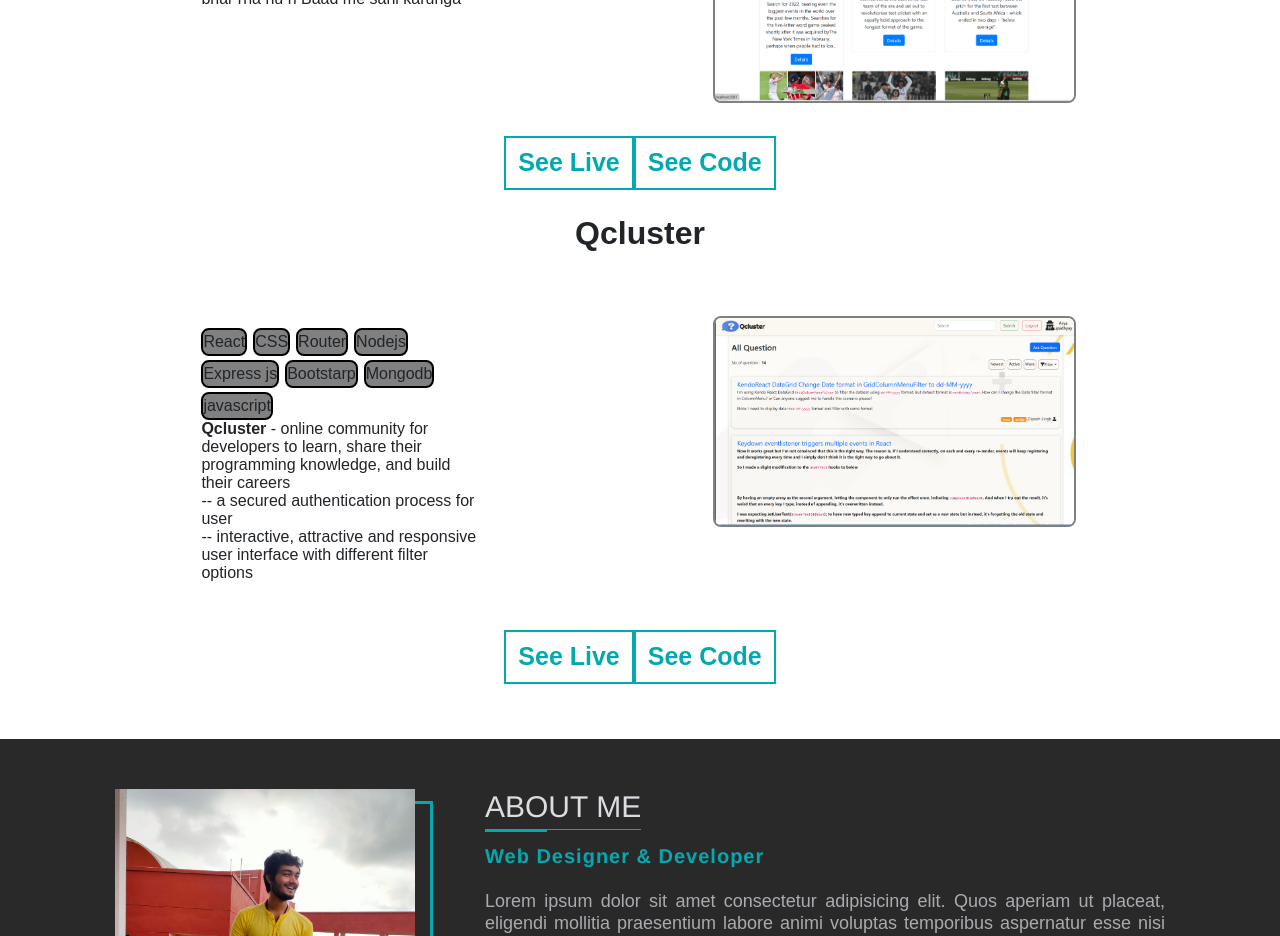
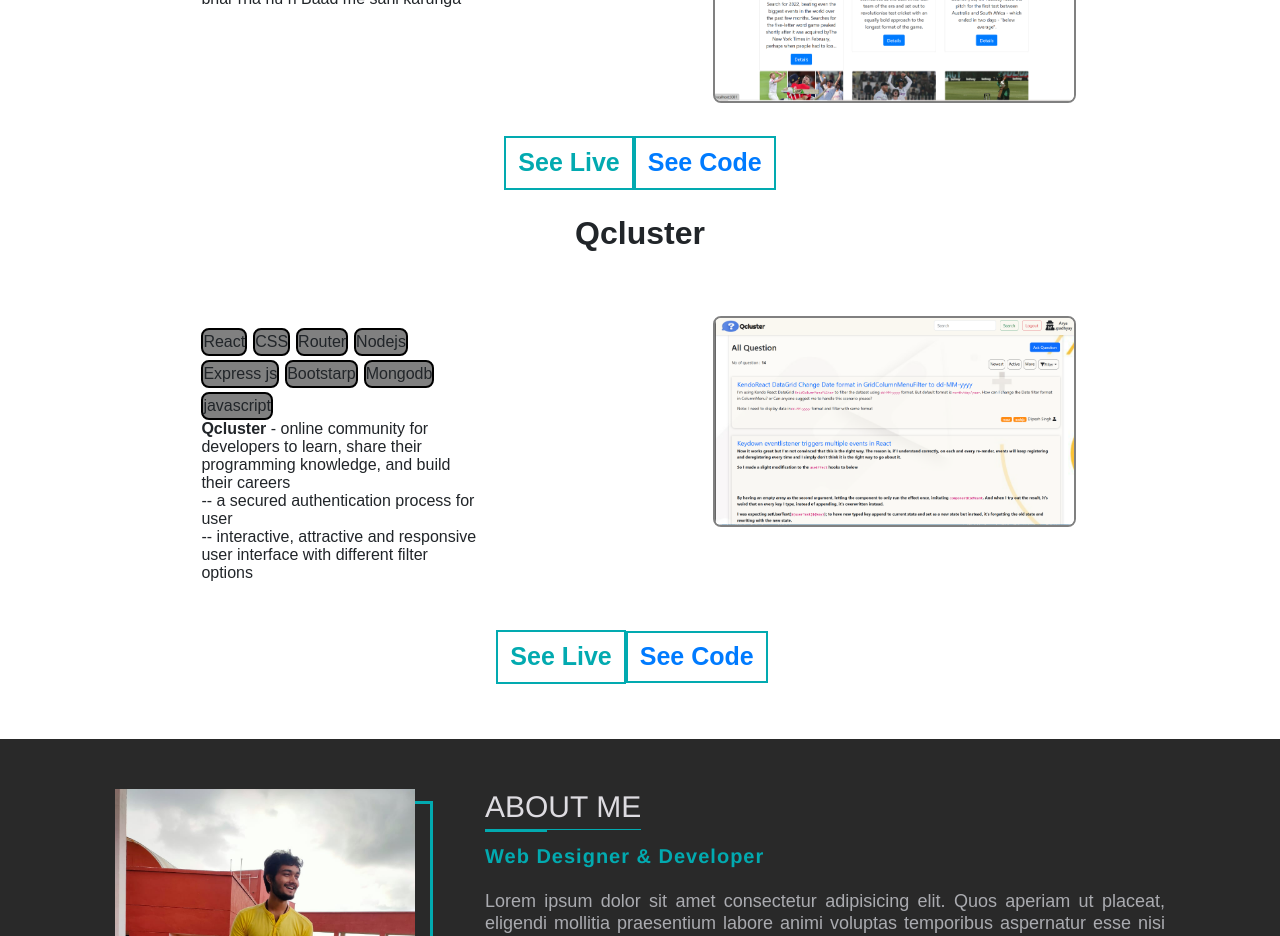
Before and after one commit to aryaupadhyay24/Portfolio, a React (Create React App) app: page / in a window 1280 px wide. Shown: the part 1620-2556 px from the top of the page. Built offline with nearby package versions, Linux system fonts and the light colour scheme; some icons are missing.

Commit message:
added my project link

```diff
--- a/src/Component/Navbar.js
+++ b/src/Component/Navbar.js
@@ -5,7 +5,7 @@ const Navbar = () => {
   return (
     <div id="thisnavbar">
       <div style={{display:"flex",flexDirection:"row"}}>
-        <div style={{width:"80vw"}}>
+        <div style={{width:"85vw"}}>
 
         </div>
       <div style={{ display: "flex", flexDirection: "row", marginTop: "30px",}}>
--- a/src/Component/ProjectSection.js
+++ b/src/Component/ProjectSection.js
@@ -83,7 +83,8 @@ const ProjectSection = () => {
 
 
           <button type="button" class="btn btn-outline-primary fun todisplay" style={{ borderRadius: "0px", border: "2px solid #02aab0", fontSize: "25px", fontWeight: "600" }}  >
-            See Code
+            <a href="https://github.com/aryaupadhyay24/Notebook">See Code</a>
+
           </button>
         </div>
         <h2 style={{ fontWeight: "600", textAlign: "center", marginTop: "3vh" }}>Qcluster</h2>
@@ -134,8 +135,9 @@ const ProjectSection = () => {
           </button>
 
 
-          <button type="button" class="btn btn-outline-primary fun todisplay" style={{ borderRadius: "0px", border: "2px solid #02aab0", fontSize: "25px", fontWeight: "600" }}  >
-            See Code
+          <button type="button" class="btn btn-outline-primary fun todisplay navbar-brand" style={{ borderRadius: "0px", border: "2px solid #02aab0", fontSize: "25px", fontWeight: "600" }}  >
+            <a href="https://github.com/aryaupadhyay24/Qcluster-1" >See Code</a>
+
           </button>
         </div>
       </div>
```
